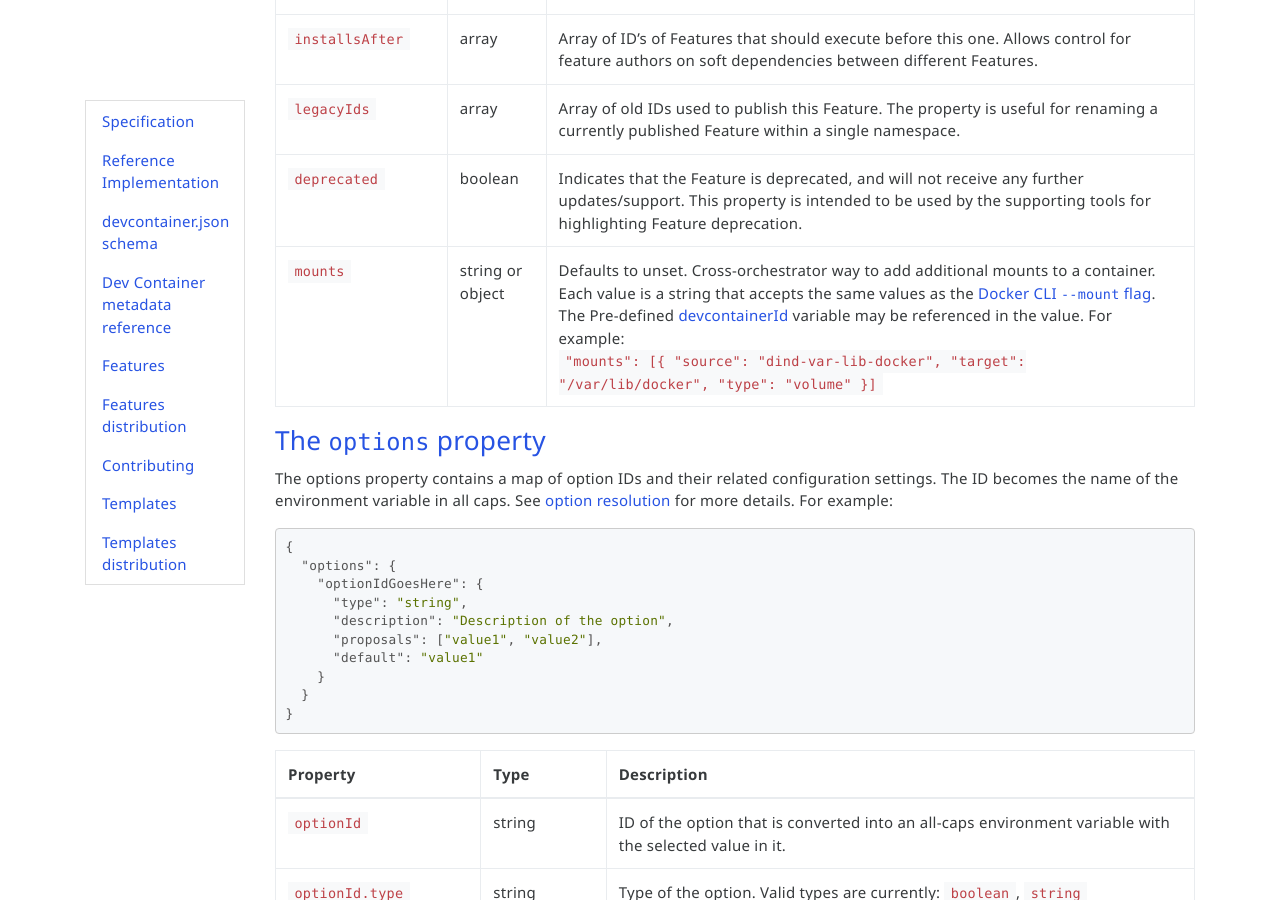
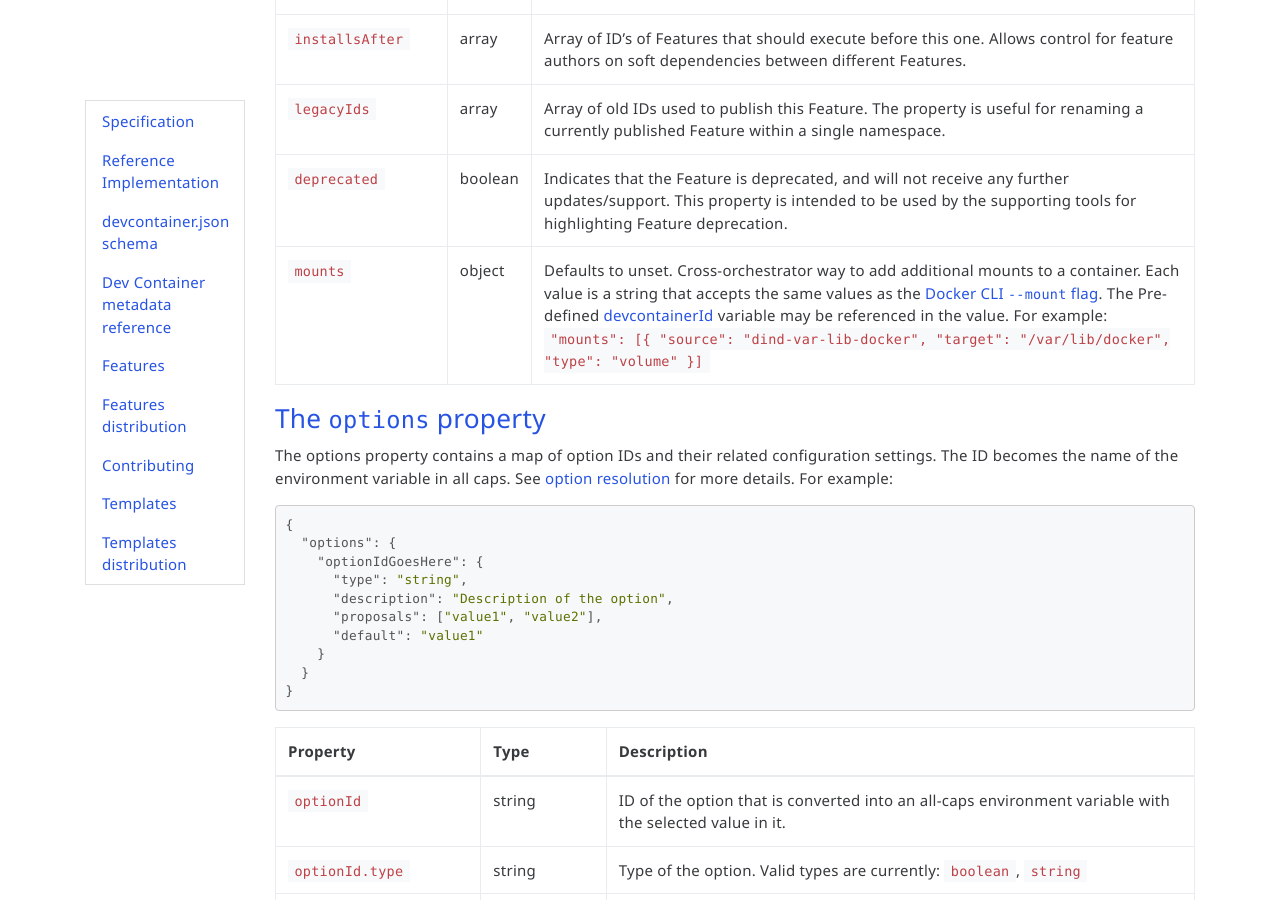
Before and after one commit to devcontainers/devcontainers.github.io, a Jekyll site: the page built from _implementors/features.md, in a window 1280 px wide and 900 px high, scrolled down 1827 px. Built offline with Jekyll 4.4.1, drawn with Linux system fonts in a browser that asks for light colours; nearby versions of some CDN libraries; comment, search, counter and statistics services are not loaded.

Commit message:
remove string support

```diff
--- a/_implementors/features.md
+++ b/_implementors/features.md
@@ -53,7 +53,7 @@
 | `installsAfter` | array | Array of ID's of Features that should execute before this one. Allows control for feature authors on soft dependencies between different Features. |
 | `legacyIds` | array | Array of old IDs used to publish this Feature. The property is useful for renaming a currently published Feature within a single namespace. |
 | `deprecated` | boolean | Indicates that the Feature is deprecated, and will not receive any further updates/support. This property is intended to be used by the supporting tools for highlighting Feature deprecation. |
-| `mounts` | string or object | Defaults to unset. Cross-orchestrator way to add additional mounts to a container. Each value is a string that accepts the same values as the [Docker CLI `--mount` flag](https://docs.docker.com/engine/reference/commandline/run/#add-bind-mounts-or-volumes-using-the---mount-flag). The Pre-defined [devcontainerId](/_implementors/json_reference.md#variables-in-devcontainerjson) variable may be referenced in the value. For example:<br />`"mounts": [{ "source": "dind-var-lib-docker", "target": "/var/lib/docker", "type": "volume" }]` |
+| `mounts` | object | Defaults to unset. Cross-orchestrator way to add additional mounts to a container. Each value is a string that accepts the same values as the [Docker CLI `--mount` flag](https://docs.docker.com/engine/reference/commandline/run/#add-bind-mounts-or-volumes-using-the---mount-flag). The Pre-defined [devcontainerId](/_implementors/json_reference.md#variables-in-devcontainerjson) variable may be referenced in the value. For example:<br />`"mounts": [{ "source": "dind-var-lib-docker", "target": "/var/lib/docker", "type": "volume" }]` |
 {: .table .table-bordered .table-responsive}
 
 ### <a href="#options-property" name="options-property" class="anchor"> The `options` property </a>
```
